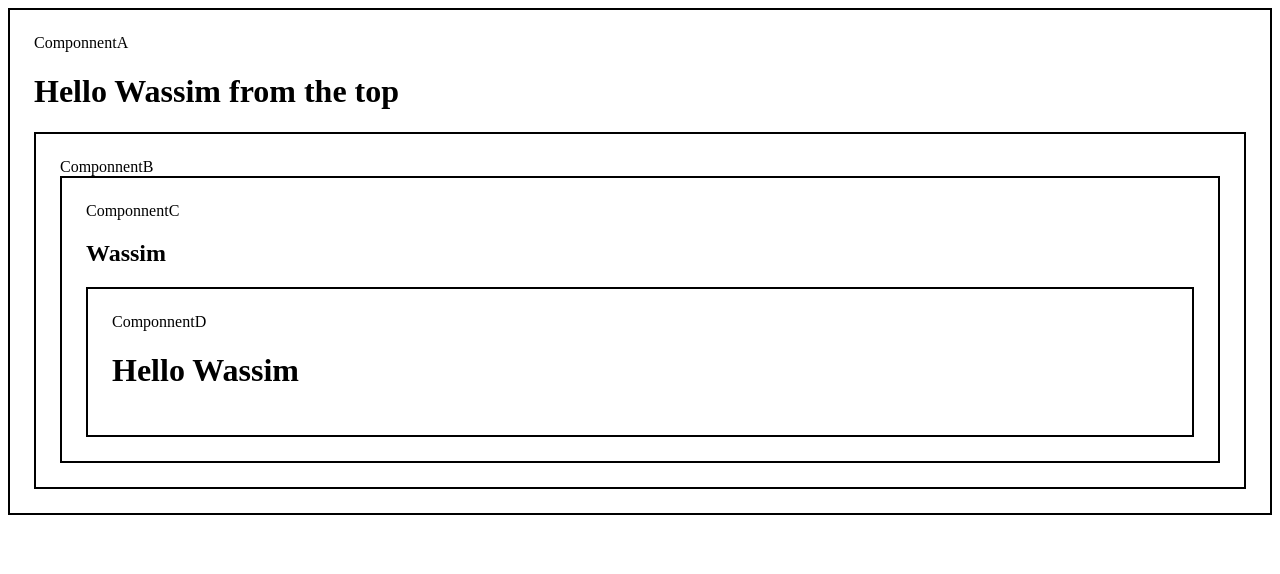
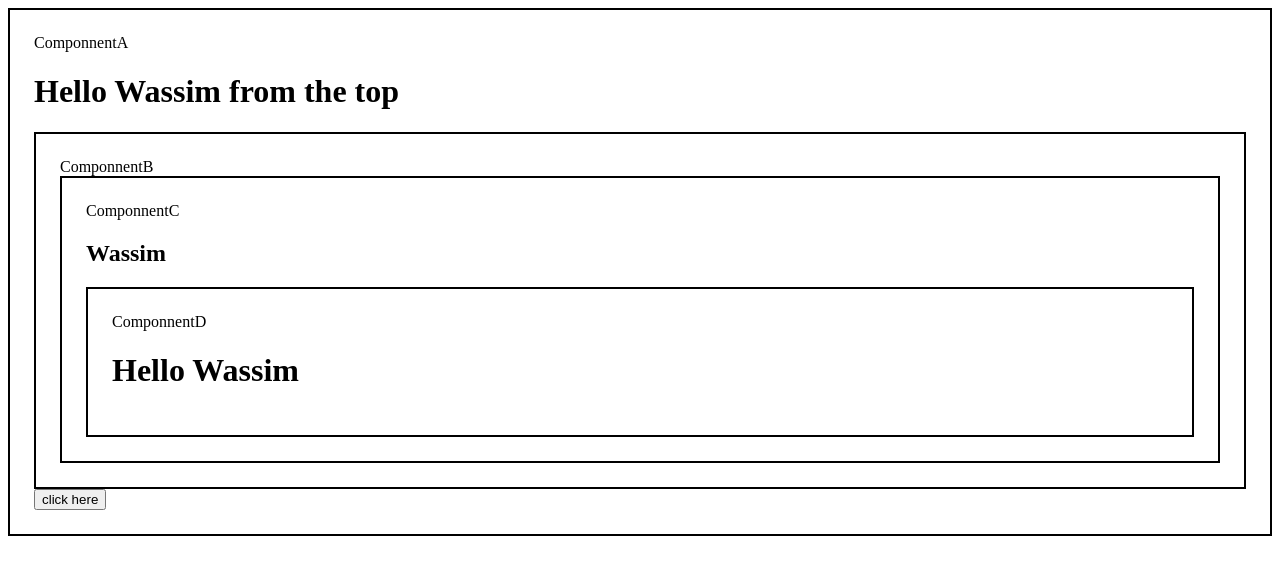
Before and after one commit to wassimrahali/react-concepts, a React (Vite) app: page / in a window 1280 px wide. Shown: the top 574 px of the page. Built offline with nearby package versions, Linux system fonts and the light colour scheme.

Commit message:
use Context

```diff
--- a/src/App.tsx
+++ b/src/App.tsx
@@ -6,6 +6,7 @@ function App() {
   return (
   <>
     <ComponnentA />
+
   </>
   )
 }
--- a/src/ComponnentA.tsx
+++ b/src/ComponnentA.tsx
@@ -4,12 +4,19 @@ export const userContext = createContext();
 
 function ComponnentA() {
     const [user,setUser] = useState('Wassim')
+
+  const update =()=>{
+    setUser('Rahali')
+  }
+
   return (
     <div className='box'>ComponnentA
     <h1>Hello {user} from the top</h1>
     <userContext.Provider value={user} >
     <ComponnentB />
+
     </userContext.Provider>
+    <button onClick={update} >click here </button>
     </div>
   )
 }
```
